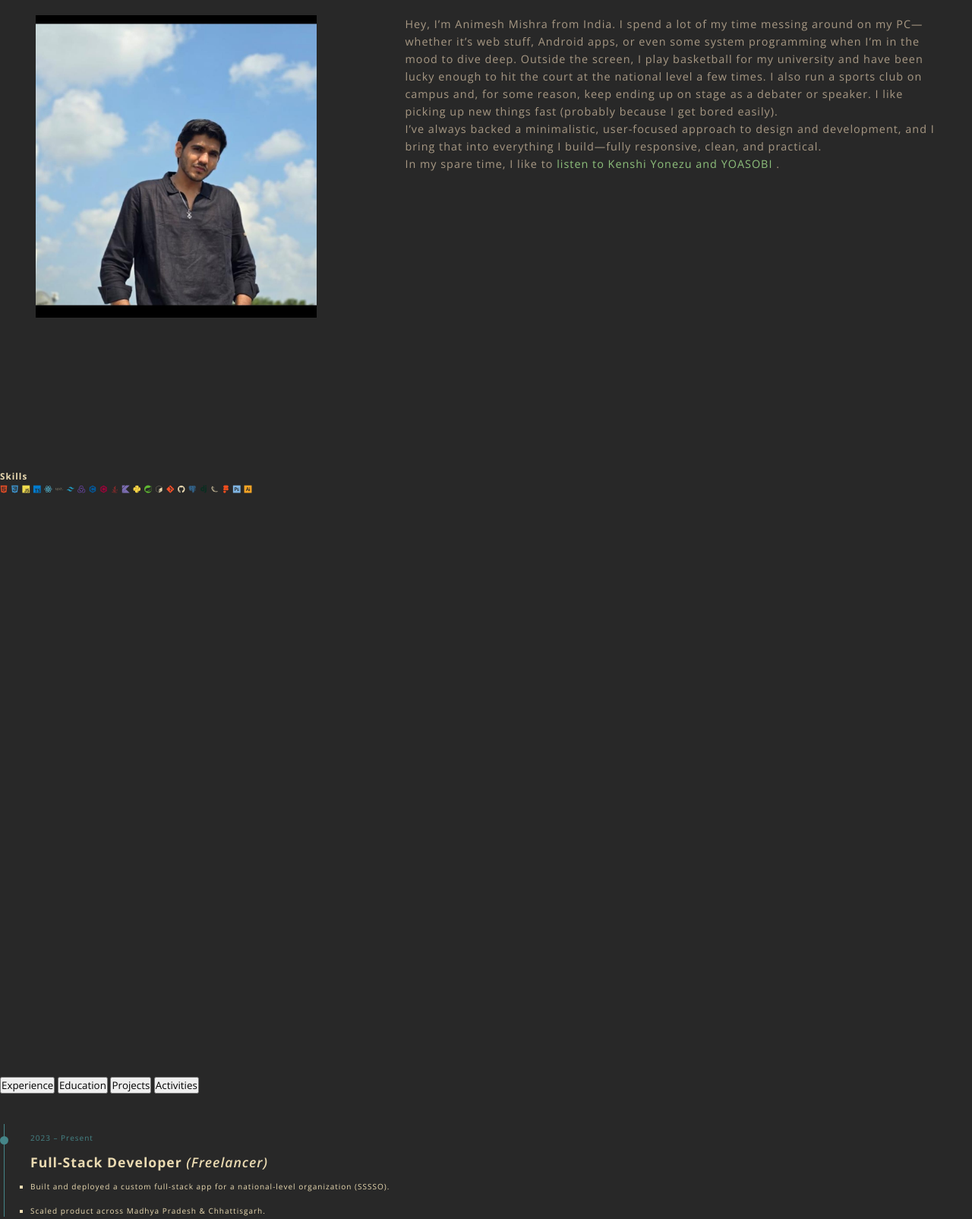
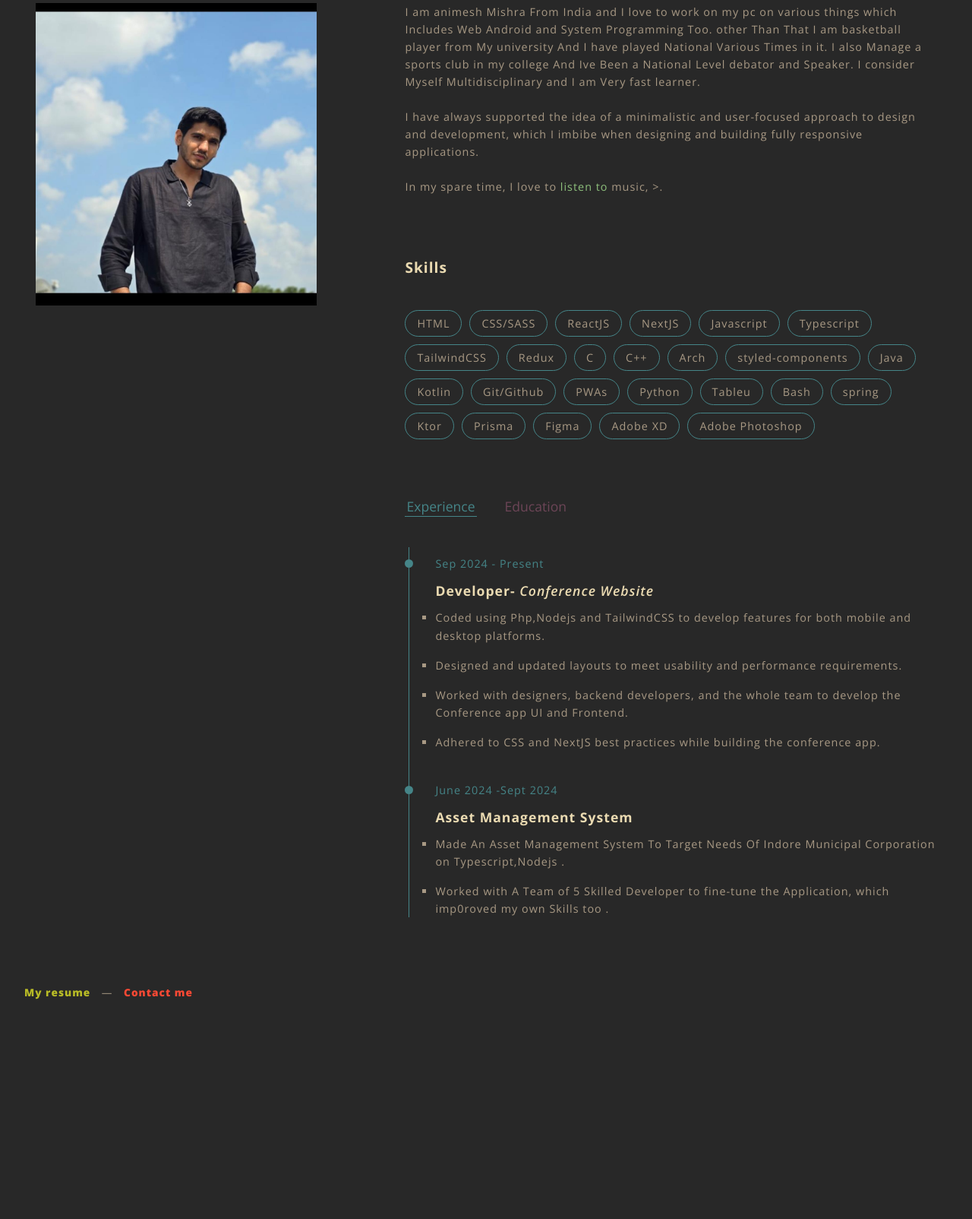
Before and after one commit to aniismess/portfolio, a website: page about/index.html in a window 1280 px wide. Shown: the part 199-1803 px from the top of the page at 76% size. After the commit the page ends 1580 px from the top, so only its background shows below. Drawn offline with nearby package versions, Linux system fonts and the light colour scheme; a web font is replaced by a local one.

Commit message:
Update index.html

```diff
--- a/about/index.html
+++ b/about/index.html
@@ -6,8 +6,6 @@
     <meta name="viewport" content="width=device-width, initial-scale=1.0" />
     <link rel="stylesheet" href="../assets/css/styles.min.css" />
     <link rel="icon" type="image/svg+xml" href="../assets/img/favicon.svg" />
-    <link rel="stylesheet" href="https://cdn.jsdelivr.net/gh/devicons/devicon@latest/devicon.min.css">
-
 
     <!-- Primary Meta Tags -->
     <title>Animesh Mishra | About Me</title>
@@ -54,165 +52,160 @@
       <img src="../assets/img/favicon.svg" alt="" />
     </a>
 
-  Here’s a clean, valid HTML snippet with your updated line (Japanese soothing music), fixed tags, and a safe Spotify link:
-
     <section class="more-about">
       <div class="container">
         <div class="section-title">
-      <h2>Animesh <span>Mishra</span>.</h2>
+          <h2>Animesh <span>Mishra </span>.</h2>
+        </div>
+        <div class="more-about-content">
+          <div class="more-about-img">
+            <img src="../assets/img/animesh.jpeg" alt="" />
+          </div>
+          <div class="more-about-text">
+            <p
+              >I am animesh Mishra From India and I love to work on my pc on various things which Includes Web Android and System Programming Too.
+              other Than That I am basketball player from My university And I have played National Various Times in it. I also Manage a sports club in my college
+              And Ive Been a National Level debator and Speaker. I consider Myself Multidisciplinary and I am Very fast learner. </p
+            >
+            <br />
+            <p>
+              I have always supported the idea of a minimalistic and
+              user-focused approach to design and development, which I imbibe
+              when designing and building fully responsive applications.</p
+            >
+            <br />
+            <p
+              >In my spare time, I love to
+              <a
+                href="open.spotify.com/playlist/2KUFPpD69aPjwGFsVDdE2T"
+
+                target="_blank
+              "
+                >listen to</a
+              >
+          music,
+              >.</p
+            >
+
+            <h3>Skills</h3>
+            <div class="skills">
+              <div class="skill-item">HTML</div>
+              <div class="skill-item">CSS/SASS</div>
+              <div class="skill-item">ReactJS</div>
+              <div class="skill-item">NextJS</div>
+              <div class="skill-item">Javascript</div>
+              <div class="skill-item">Typescript</div>
+              <div class="skill-item">TailwindCSS</div>
+              <div class="skill-item">Redux</div>
+              <div class="skill-item">C</div>
+              <div class="skill-item">C++</div>
+              <div class="skill-item">Arch</div>
+              <div class="skill-item">styled-components</div>
+              <div class="skill-item">Java</div>
+              <div class="skill-item">Kotlin</div>
+              <div class="skill-item">Git/Github</div>
+              <div class="skill-item">PWAs</div>
+              <div class="skill-item">Python</div>
+              <div class="skill-item">Tableu</div>
+              <div class="skill-item">Bash</div>
+              <div class="skill-item">spring</div>
+              <div class="skill-item">Ktor</div>
+              <div class="skill-item">Prisma</div>
+              <div class="skill-item">Figma</div>
+              <div class="skill-item">Adobe XD</div>
+              <div class="skill-item">Adobe Photoshop</div>
+
             </div>
 
-    <div class="more-about-content">
-      <div class="more-about-img">
-        <img src="../assets/img/animesh.jpeg" alt="Photo of Animesh Mishra" />
+            <div class="tabs">
+              <button
+                type="button"
+                class="tab-item active"
+                data-target="#experience"
+                >Experience</button
+              >
+              <button type="button" class="tab-item" data-target="#education"
+                >Education</button
+              >
             </div>
 
-      <div class="more-about-text">
-        <p>
-          Hey, I’m Animesh Mishra from India. I spend a lot of my time messing around on my PC—whether it’s web stuff, Android apps, or even some system programming when I’m in the mood to dive deep. Outside the screen, I play basketball for my university and have been lucky enough to hit the court at the national level a few times. I also run a sports club on campus and, for some reason, keep ending up on stage as a debater or speaker. I like picking up new things fast (probably because I get bored easily).
-        </p>
-
-        <p>
-          I’ve always backed a minimalistic, user-focused approach to design and development, and I bring that into everything I build—fully responsive, clean, and practical.
-        </p>
-
-        <p>
-          In my spare time, I like to
-          <a href="https://open.spotify.com/playlist/2KUFPpD69aPjwGFsVDdE2T"
-             target="_blank"
-             rel="noopener noreferrer">
-            listen to Kenshi Yonezu and YOASOBI
-          </a>.
-        </p>
+            <!-- Experience -->
+            <div class="tab-content active" id="experience">
+              <div class="timeline">
+                <div class="timeline-item">
+                  <span class="date">Sep 2024 - Present</span>
+                  <h4>Developer- <span>Conference Website</span></h4>
+                  <ul>
+                    <li
+                      >Coded using Php,Nodejs and TailwindCSS to develop
+                      features for both mobile and desktop platforms.
+                    </li>
+                    <li
+                      >Designed and updated layouts to meet usability and
+                      performance requirements.
+                    </li>
+                    <li
+                      >Worked with designers, backend developers, and
+                    the whole team to develop the Conference app UI and
+                      Frontend.
+                    </li>
+                    <li
+                      >Adhered to CSS and NextJS best practices while building
+                      the conference app.
+                    </li></ul
+                  >
+                </div>
+                <div class="timeline-item">
+                  <span class="date">June 2024 -Sept 2024</span>
+                  <h4>Asset Management System <span></span></h4>
+                  <ul>
+                    <li
+                      >Made An Asset Management System To Target Needs Of Indore Municipal Corporation on Typescript,Nodejs
+                       .
+                    </li>
+                    <li
+                      >Worked with A Team of 5 Skilled Developer to fine-tune the Application, which
+                      imp0roved my own Skills too .
+                    </li>
+                  </ul>
+                </div/>
+                </div>
+              </div>
+            </div>
+            <div class="about-cta">
+              <a
+                href=""
+                class="skills-cta"
+                >My resume</a
+              >
+              <span>—</span>
+              <a href="../index.html#contact" class="exp-cta">Contact me</a>
+            </div>
           </div>
         </div>
       </div>
     </section>
 
-<!-- SKILLS -->
-<section class="skills-section">
-  <h3>Skills</h3>
-  <div class="skills-grid">
-    <i class="devicon-html5-plain colored"></i>
-    <i class="devicon-css3-plain colored"></i>
-    <i class="devicon-javascript-plain colored"></i>
-    <i class="devicon-typescript-plain colored"></i>
-    <i class="devicon-react-original colored"></i>
-    <i class="devicon-nextjs-original-wordmark"></i>
-    <i class="devicon-tailwindcss-plain colored"></i>
-    <i class="devicon-redux-original colored"></i>
-    <i class="devicon-c-plain colored"></i>
-    <i class="devicon-cplusplus-plain colored"></i>
-    <i class="devicon-java-plain colored"></i>
-    <i class="devicon-kotlin-plain colored"></i>
-    <i class="devicon-python-plain colored"></i>
-    <i class="devicon-spring-plain colored"></i>
-    <i class="devicon-bash-plain"></i>
-    <i class="devicon-git-plain colored"></i>
-    <i class="devicon-github-original"></i>
-    <i class="devicon-postgresql-plain colored"></i>
-    <i class="devicon-django-plain colored"></i>
-    <i class="devicon-flask-original"></i>
-    <i class="devicon-figma-plain colored"></i>
-    <i class="devicon-photoshop-plain colored"></i>
-    <i class="devicon-illustrator-plain colored"></i>
-  </div>
-</section>
+    <script src="../assets/js/app.js"></script>
+    <script>
+      const tabsContainer = document.querySelector(".tabs"),
+        moreAboutSection = document.querySelector(".more-about");
 
-<!-- TABS -->
-<div class="tabs">
-  <button type="button" class="tab-item active" data-target="#experience">Experience</button>
-  <button type="button" class="tab-item" data-target="#education">Education</button>
-  <button type="button" class="tab-item" data-target="#projects">Projects</button>
-  <button type="button" class="tab-item" data-target="#activities">Activities</button>
-</div>
-
-<!-- EXPERIENCE -->
-<div class="tab-content active" id="experience">
-  <div class="timeline">
-    <div class="timeline-item">
-      <span class="date">2023 – Present</span>
-      <h4>Full-Stack Developer <span>(Freelancer)</span></h4>
-      <ul>
-        <li>Built and deployed a custom full-stack app for a national-level organization (SSSSO).</li>
-        <li>Scaled product across Madhya Pradesh & Chhattisgarh.</li>
-      </ul>
-    </div>
-  </div>
-</div>
-
-<!-- EDUCATION -->
-<div class="tab-content" id="education">
-  <div class="timeline">
-    <div class="timeline-item">
-      <span class="date">2025 – 2027</span>
-      <h4>Master of Computer Applications <span>IIPS, DAVV, Indore</span></h4>
-    </div>
-    <div class="timeline-item">
-      <span class="date">2022 – 2025</span>
-      <h4>Bachelor of Computer Applications <span>IIPS, DAVV, Indore</span></h4>
-      <p>CGPA: 8.15</p>
-    </div>
-    <div class="timeline-item">
-      <span class="date">2022</span>
-      <h4>Kendriya Vidyalaya, Indore</h4>
-      <p>Higher Secondary (12th): 79.5%</p>
-    </div>
-    <div class="timeline-item">
-      <span class="date">2020</span>
-      <h4>Kendriya Vidyalaya, Indore</h4>
-      <p>Secondary (10th): 82.4%</p>
-    </div>
-  </div>
-</div>
-
-<!-- PROJECTS -->
-<div class="tab-content" id="projects">
-  <div class="timeline">
-    <div class="timeline-item">
-      <span class="date">Apr 2025</span>
-      <h4>Seva Volunteer Management System</h4>
-      <ul>
-        <li>Real-time platform with NextJS, React & Supabase.</li>
-        <li>Automated 85% of volunteer tracking for 10,000+ participants.</li>
-      </ul>
-    </div>
-    <div class="timeline-item">
-      <span class="date">Nov 2024</span>
-      <h4>Mogger-Processor for Linux</h4>
-      <ul>
-        <li>CLI tool for managing processes in Linux.</li>
-        <li>Improved process control efficiency by 60%.</li>
-      </ul>
-    </div>
-    <div class="timeline-item">
-      <span class="date">Jun 2024</span>
-      <h4>Resume Builder</h4>
-      <ul>
-        <li>Java Swing-based desktop app with PDF export.</li>
-        <li>Automated 90% of resume creation for users.</li>
-      </ul>
-    </div>
-  </div>
-</div>
-
-<!-- ACTIVITIES -->
-<div class="tab-content" id="activities">
-  <div class="timeline">
-    <div class="timeline-item">
-      <span class="date">Aug 2024</span>
-      <h4>HackNdore <span>Finalist</span></h4>
-      <p>Developed an asset management system for Indore Municipal Corp in a national hackathon.</p>
-    </div>
-    <div class="timeline-item">
-      <span class="date">Sept 2024</span>
-      <h4>Avinya <span>Member</span></h4>
-      <p>Presented an AI-based network defense system at a national tech exhibition.</p>
-    </div>
-    <div class="timeline-item">
-      <span class="date">2022 – Present</span>
-      <h4>UTD Basketball Team (Captain)</h4>
-      <p>Led team in University Nationals, building resilience & leadership.</p>
-    </div>
-  </div>
-</div>
+      ////Select Tabs
+      tabsContainer.addEventListener("click", (e) => {
+        if (
+          e.target.classList.contains("tab-item") &&
+          !e.target.classList.contains("active")
+        ) {
+          tabsContainer.querySelector(".active").classList.remove("active");
+          e.target.classList.add("active");
+          const target = e.target.getAttribute("data-target");
+          moreAboutSection
+            .querySelector(".tab-content.active")
+            .classList.remove("active");
+          moreAboutSection.querySelector(target).classList.add("active");
+        }
+      });
+    </script>
+  </body>
+</html>
```
Lines whose indentation alone changed are shown as unchanged.
